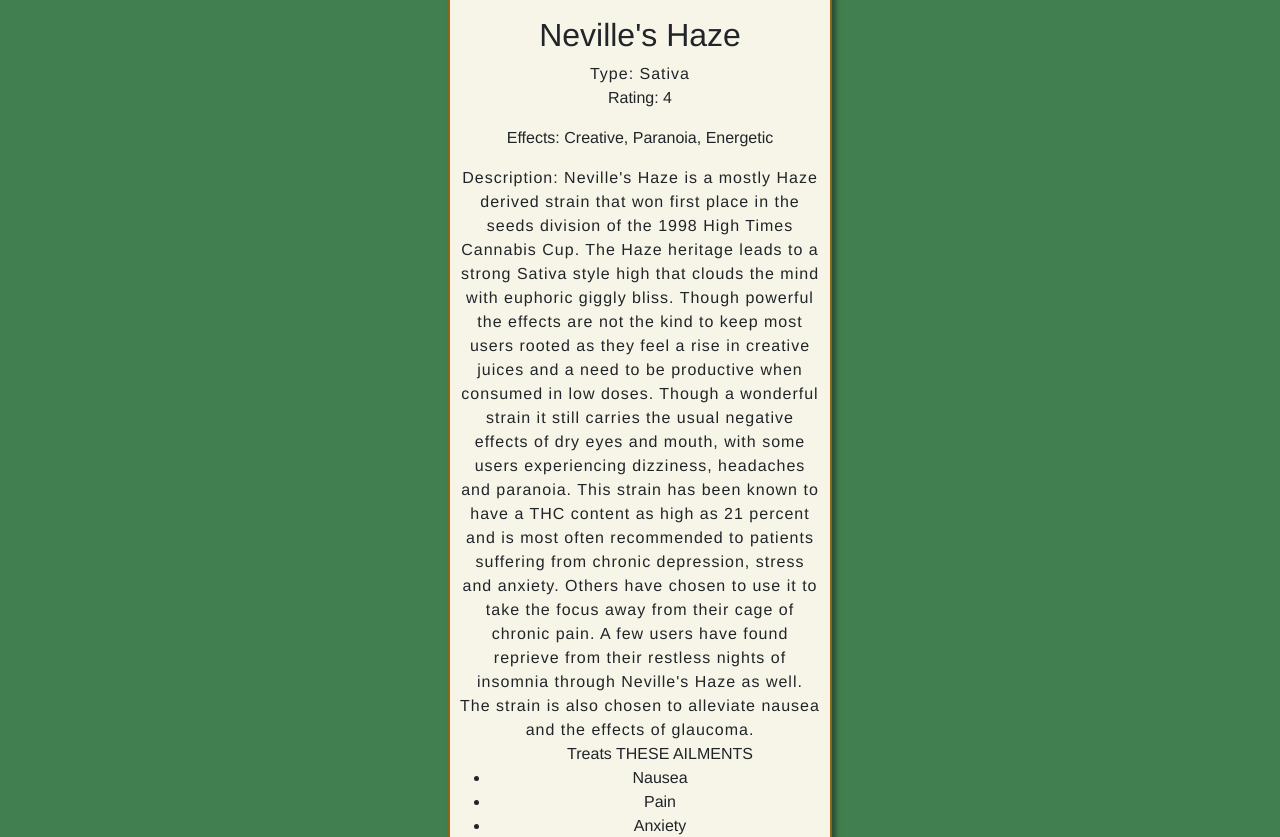
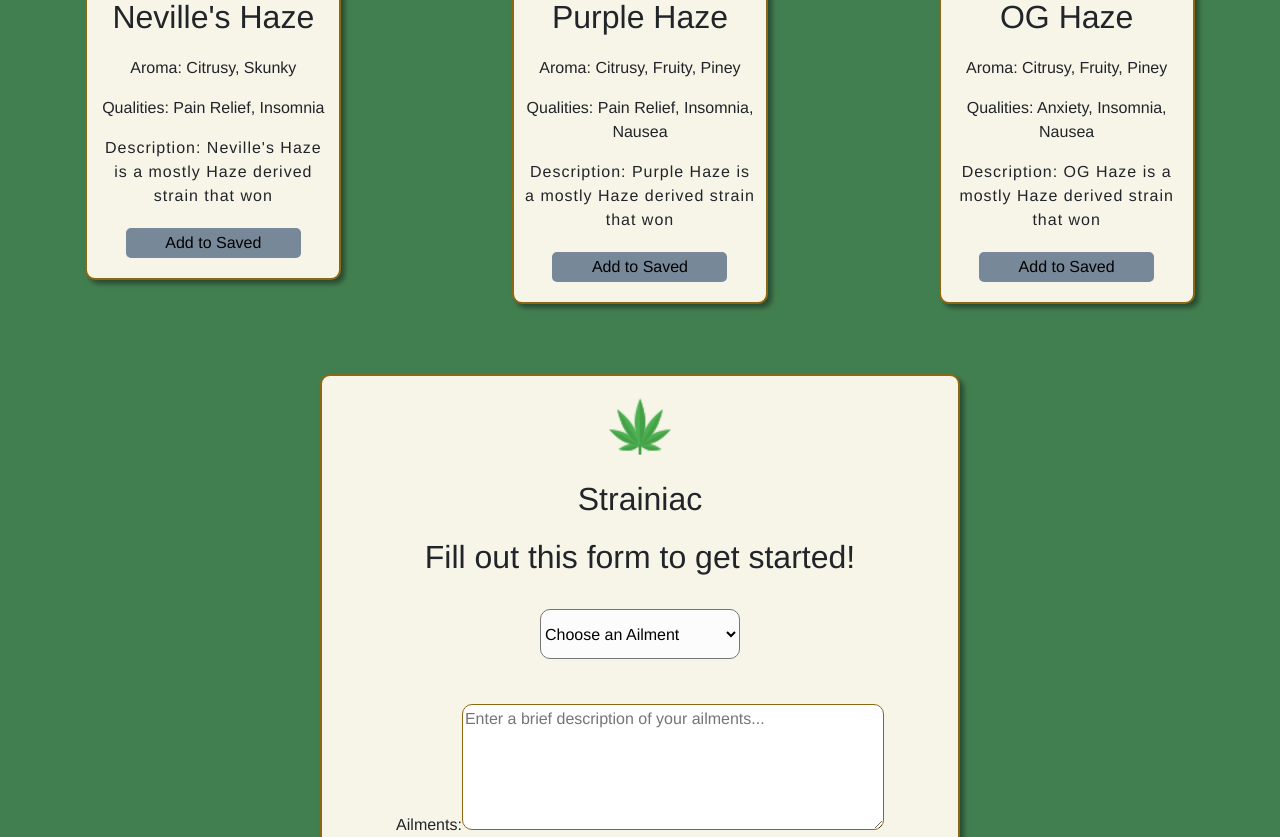
Before and after one commit to med-cab2/React-Front-End, a React (Create React App) app in the folder client/: page /dashboard in a window 1280 px wide. Shown: the part 360-1197 px from the top of the page. Built offline with nearby package versions, Linux system fonts and the light colour scheme.

Commit message:
This commit has polished some of the styling of our dashboard component. Making it more Cohesive with the WEB/UI design. I have also implemented some dummy day so I can start to plan some of the data that is going to be passed

```diff
--- a/client/src/App.css
+++ b/client/src/App.css
@@ -16,3 +16,8 @@ a {
   text-align: center;
   font-family: Arial, Helvetica, sans-serif;
 }
+
+.dashboard {
+  display: flex;
+  flex-flow: row wrap;
+}
--- a/client/src/components/Dashboard/Dashboard.js
+++ b/client/src/components/Dashboard/Dashboard.js
@@ -3,15 +3,39 @@ import * as yup from "yup";
 
 // components
 import Header from "./Header/Header";
-import FavoriteStrain from "./StrainCard/FavoriteStrain";
+import RecommendedStrain from "./StrainCard/FavoriteStrain";
 
 import UserForm from "./UserForm/UserForm";
+
+const DummyData = [
+  {
+    name: "Neville's Haze",
+    aroma: "Citrusy, Skunky",
+    qualities: "Pain Relief, Insomnia",
+    description: "Neville's Haze is a mostly Haze derived strain that won"
+  },
+  {
+    name: "Purple Haze",
+    aroma: "Citrusy, Fruity, Piney",
+    qualities: "Pain Relief, Insomnia, Nausea",
+    description: "Purple Haze is a mostly Haze derived strain that won"
+  },
+
+  {
+    name: "OG Haze",
+    aroma: "Citrusy, Fruity, Piney",
+    qualities: "Anxiety, Insomnia, Nausea",
+    description: "OG Haze is a mostly Haze derived strain that won"
+  }
+];
 
 const DashBoard = () => {
   return (
     <div className="dashboard">
       <Header />
-      <FavoriteStrain />
+      {DummyData.map((strain, index) => (
+        <RecommendedStrain strain={strain} key={index} />
+      ))}
       <UserForm />
     </div>
   );
--- a/client/src/components/Dashboard/Header/Header.js
+++ b/client/src/components/Dashboard/Header/Header.js
@@ -3,7 +3,7 @@ import React from "react";
 const Header = () => {
   return (
     <div className="header-wrap">
-      <h1></h1>
+
     </div>
   );
 };
--- a/client/src/components/Dashboard/StrainCard/FavoriteStrain.js
+++ b/client/src/components/Dashboard/StrainCard/FavoriteStrain.js
@@ -1,42 +1,21 @@
 import React from "react";
-import { Image, StrainCard, Paragraph, Button } from "./Style";
+import { Image, StrainCard, Paragraph, Button, H2 } from "./Style";
 import img from "../images/Nevilles_Haze.jpg";
 
-const FavoriteStrain = () => {
+const RecommendedStrain = props => {
+  console.log(props.strain);
   return (
     <StrainCard>
       <Image src={img} />
-      <h2>Neville's Haze</h2>
-      <Paragraph>Type: Sativa</Paragraph>
-      <p>Rating: 4</p>
-      <p>Effects: Creative, Paranoia, Energetic</p>
-      <Paragraph>
-        Description: Neville's Haze is a mostly Haze derived strain that won
-        first place in the seeds division of the 1998 High Times Cannabis Cup.
-        The Haze heritage leads to a strong Sativa style high that clouds the
-        mind with euphoric giggly bliss. Though powerful the effects are not the
-        kind to keep most users rooted as they feel a rise in creative juices
-        and a need to be productive when consumed in low doses. Though a
-        wonderful strain it still carries the usual negative effects of dry eyes
-        and mouth, with some users experiencing dizziness, headaches and
-        paranoia. This strain has been known to have a THC content as high as 21
-        percent and is most often recommended to patients suffering from chronic
-        depression, stress and anxiety. Others have chosen to use it to take the
-        focus away from their cage of chronic pain. A few users have found
-        reprieve from their restless nights of insomnia through Neville's Haze
-        as well. The strain is also chosen to alleviate nausea and the effects
-        of glaucoma.
-      </Paragraph>
-      <ul>
-        Treats THESE AILMENTS
-        <li>Nausea</li>
-        <li>Pain</li>
-        <li>Anxiety</li>
-        <li>Headaches</li>
-      </ul>
+      <H2>{props.strain.name}</H2>
+
+      <p>Aroma: {props.strain.aroma}</p>
+      <p>Qualities: {props.strain.qualities}</p>
+      <Paragraph>Description: {props.strain.description}</Paragraph>
+
       <Button>Add to Saved</Button>
     </StrainCard>
   );
 };
 
-export default FavoriteStrain;
+export default RecommendedStrain;
--- a/client/src/components/Dashboard/StrainCard/Style.js
+++ b/client/src/components/Dashboard/StrainCard/Style.js
@@ -9,7 +9,7 @@ export const Image = styled.img`
 export const StrainCard = styled.div`
   border: 2px solid #8c6815;
   background-color: #f7f5e8;
-  width: 30%;
+  width: 20%;
   height: 100%;
   margin: 20px auto;
   box-shadow: 4px 4px 5px rgba(0, 0, 0, 0.4);
@@ -35,3 +35,7 @@ export const Button = styled.button`
     font-weight: bold;
   }
 `;
+
+export const H2  = styled.h2`
+  margin: 20px;
+`;
--- a/client/src/components/Dashboard/UserForm/Style.js
+++ b/client/src/components/Dashboard/UserForm/Style.js
@@ -1,18 +1,18 @@
 import styled from "styled-components";
 import { Field } from "formik";
 
-export const H2 = styled.h1`
+export const H2 = styled.h2`
   margin-top: 20px;
 `;
 
 export const Container = styled.div`
-  width: 30%;
+  width: 50%;
   display: flex;
   flex-flow: column;
   background-color: #f7f5e8;
   height: 100%;
   padding-bottom: 25px;
-  border: 1px solid #8c6815;
+  border: 2px solid #8c6815;
   box-shadow: 4px 4px 5px rgba(0, 0, 0, 0.4);
   margin: 50px auto;
   border-radius: 10px;
@@ -20,6 +20,8 @@ export const Container = styled.div`
 
 export const TextArea = styled(Field)`
   margin-top: 20px;
+  border-radius: 10px;
+  border: 1px solid #8c6815;
 `;
 
 export const Button = styled.button`
@@ -36,3 +38,12 @@ export const Button = styled.button`
     font-weight: bold;
   }
 `;
+
+export const H1 = styled.h2`
+  margin: 20px;
+`;
+
+export const Image = styled.img`
+  margin-top: 20px;
+  width: 10%;
+`;
--- a/client/src/components/Dashboard/UserForm/UserForm.js
+++ b/client/src/components/Dashboard/UserForm/UserForm.js
@@ -1,6 +1,7 @@
 import React from "react";
 import { withFormik, Form, Field } from "formik";
-import { Container, H2, TextArea, Button } from "./Style";
+import { Container, H2, TextArea, Button, H1, Image } from "./Style";
+import icon from "../../../logo/icon.png";
 import * as yup from "yup";
 import DropDown from "../Dropdown/Dropdown";
 
@@ -8,6 +9,8 @@ const UserForm = ({ touched, errors }) => {
   return (
     <Container className="form-container">
       <Form className="user-form">
+        <Image src={icon} />
+        <H1>Strainiac</H1>
         <H2>Fill out this form to get started!</H2>
         <DropDown />
         <br />
```
